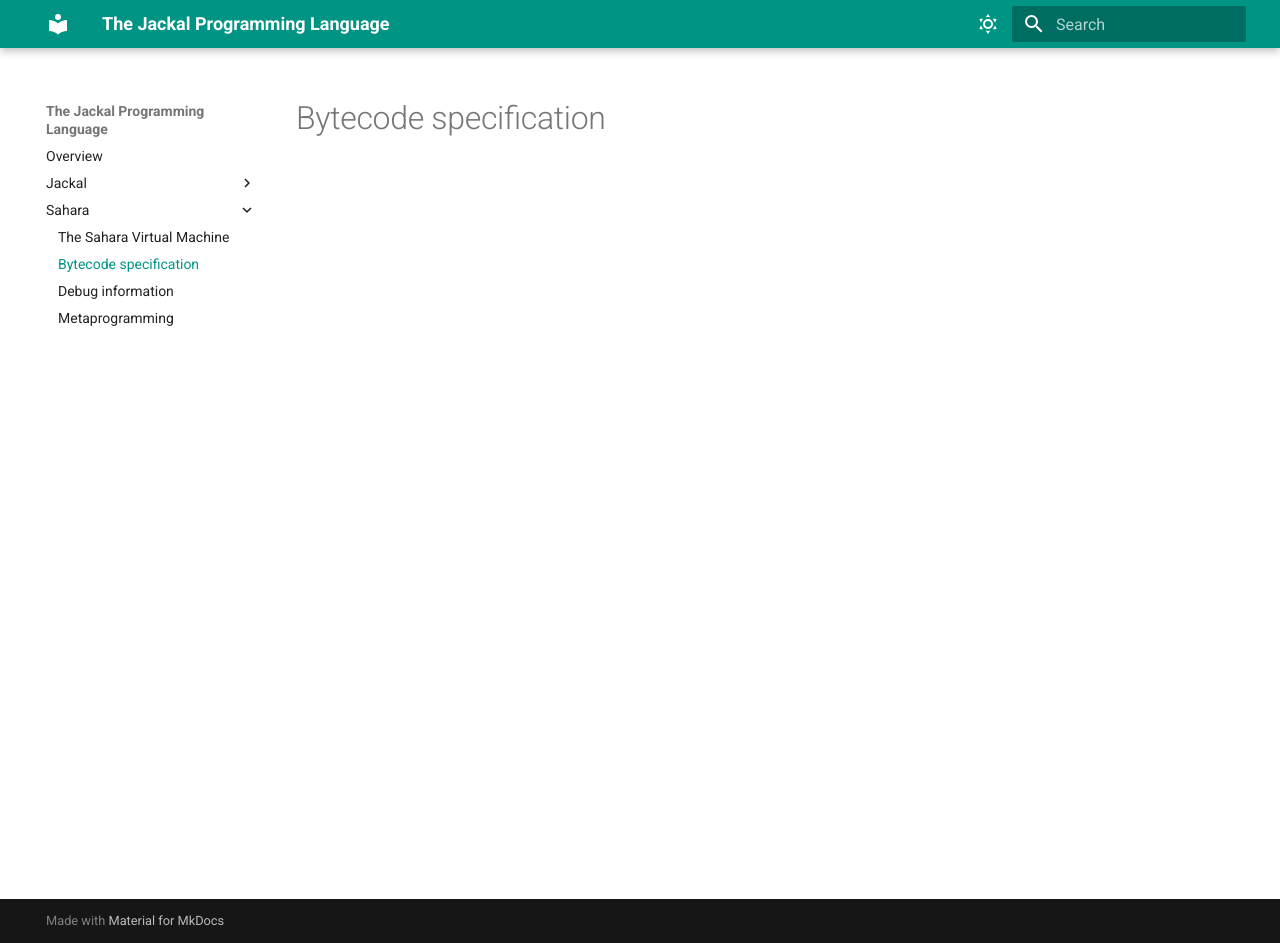
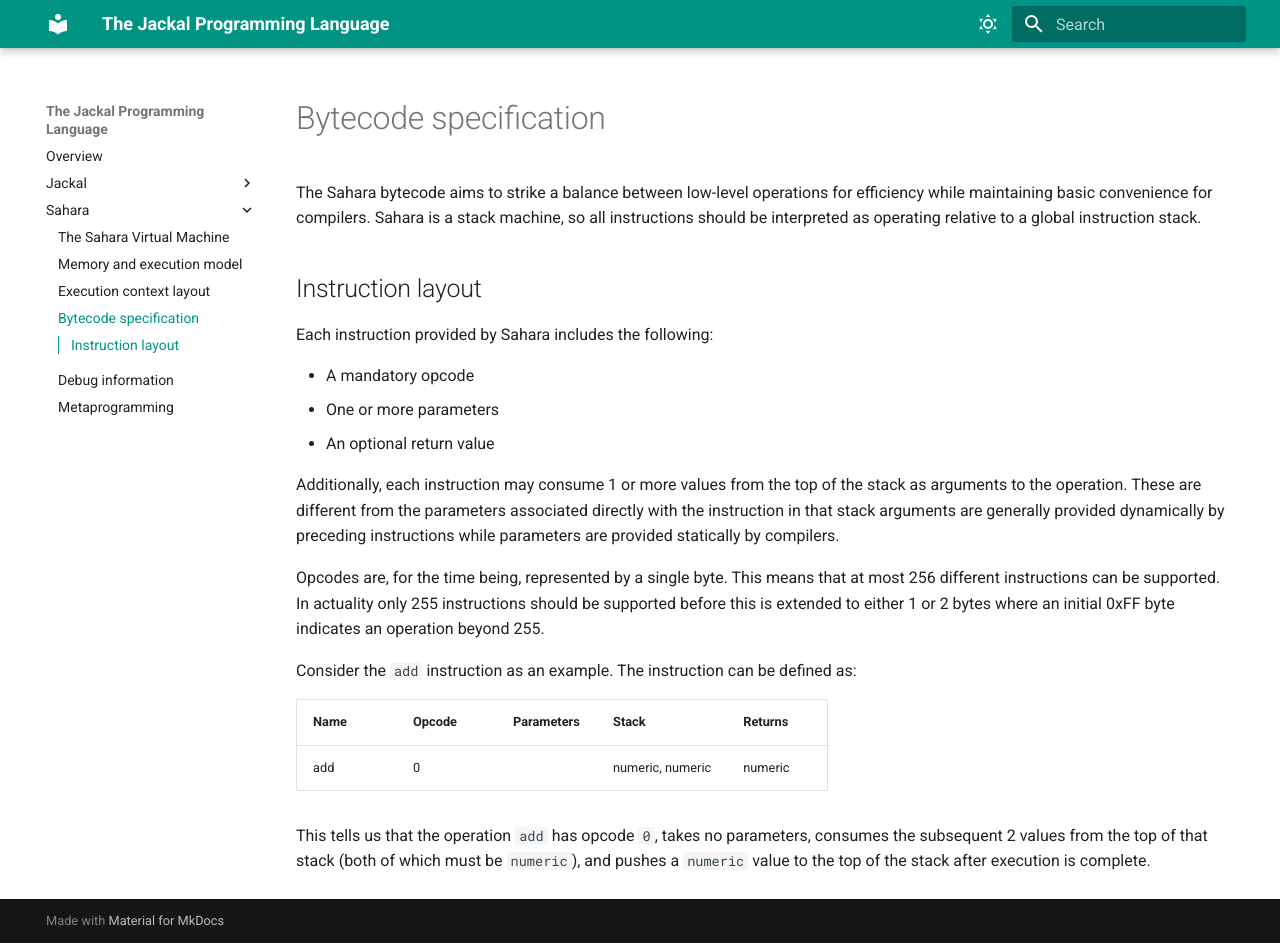
Before and after one commit to jkaye2012/jackal-lisp, an MkDocs documentation site: the page built from docs/sahara/bytecode.md, in a window 1280 px wide and 943 px high. Built offline with MkDocs 1.6.1 and Material for MkDocs 9.7.7, drawn with Linux system fonts in a browser that asks for light colours.

Commit message:
Add initial VM construction thoughts

```diff
--- a/docs/sahara/bytecode.md
+++ b/docs/sahara/bytecode.md
@@ -1 +1,31 @@
 # Bytecode specification
+
+The Sahara bytecode aims to strike a balance between low-level operations for efficiency while maintaining basic
+convenience for compilers. Sahara is a stack machine, so all instructions should be interpreted as operating relative to
+a global instruction stack.
+
+## Instruction layout
+
+Each instruction provided by Sahara includes the following:
+
+* A mandatory opcode
+* One or more parameters
+* An optional return value
+
+Additionally, each instruction may consume 1 or more values from the top of the stack as arguments to the operation.
+These are different from the parameters associated directly with the instruction in that stack arguments are generally
+provided dynamically by preceding instructions while parameters are provided statically by compilers.
+
+Opcodes are, for the time being, represented by a single byte. This means that at most 256 different instructions can be
+supported. In actuality only 255 instructions should be supported before this is extended to either 1 or 2 bytes where
+an initial 0xFF byte indicates an operation beyond 255.
+
+Consider the `add` instruction as an example. The instruction can be defined as:
+
+| Name | Opcode | Parameters | Stack            | Returns |
+|------|--------|------------|------------------|---------|
+| add  | 0      |            | numeric, numeric | numeric |
+
+This tells us that the operation `add` has opcode `0`, takes no parameters, consumes the subsequent 2 values from the
+top of that stack (both of which must be `numeric`), and pushes a `numeric` value to the top of the stack after
+execution is complete.
--- a/mkdocs.yml
+++ b/mkdocs.yml
@@ -24,6 +24,18 @@ theme:
         icon: material/weather-night
         name: Switch to light mode
 
+nav:
+  - index.md
+  - Jackal:
+      - jackal/index.md
+  - Sahara:
+      - sahara/index.md
+      - sahara/memory-execution-model.md
+      - sahara/execution-context.md
+      - sahara/bytecode.md
+      - sahara/debug.md
+      - sahara/metaprogramming.md
+
 extra:
   consent:
     title: Cookie consent
```
Also changed, not shown: docs/sahara/execution-context.md (added, +46 -0 lines), docs/sahara/index.md (+14 -7 lines), docs/sahara/memory-execution-model.md (added, +24 -0 lines), docs/images/ExecutionContext.png (added), 1 other file.
